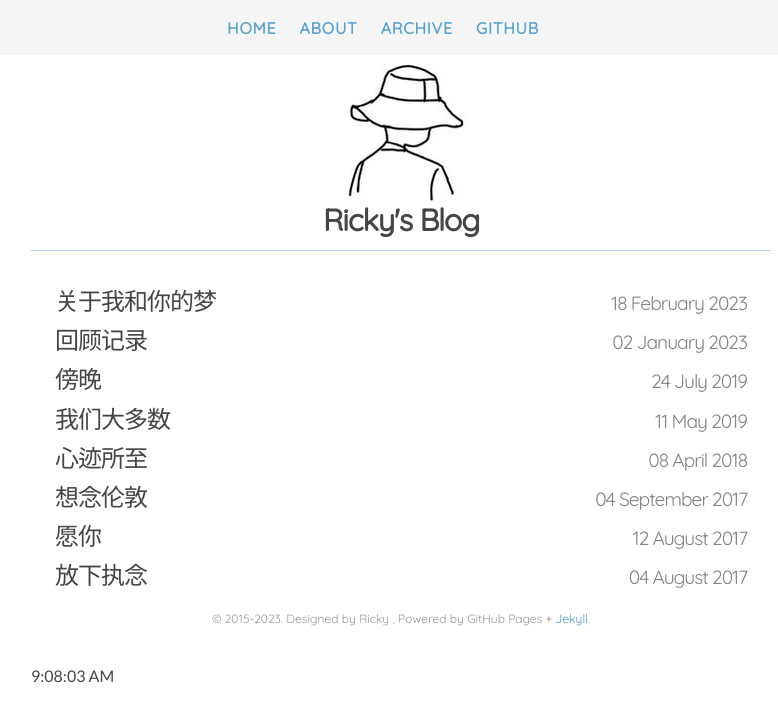
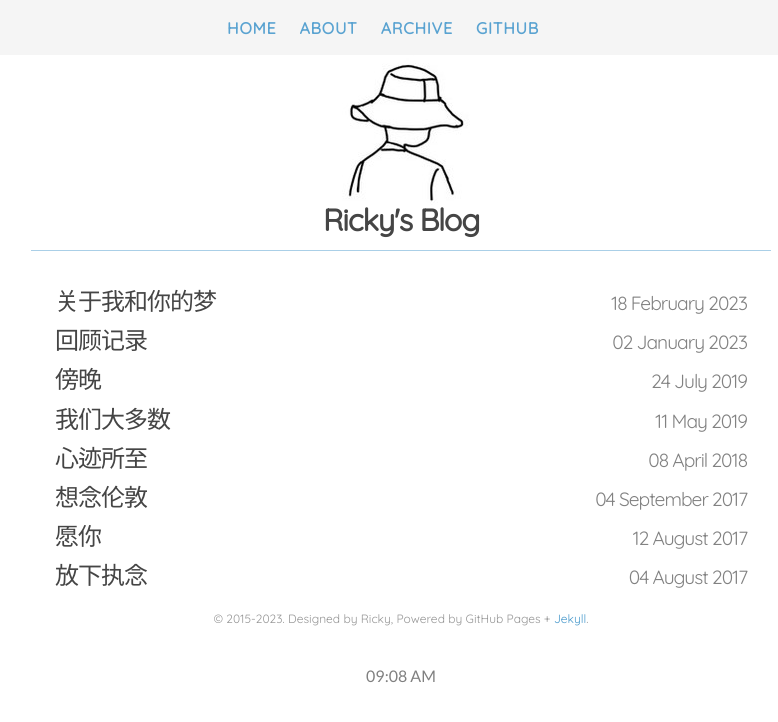
Before and after one commit to Rickylamn/Rickylamn.github.io, a Jekyll site: the page built from index.html, in a window 1280 px wide. Shown: the top 722 px of the page, without its empty margins (239-1017 px from the left). Built offline with Jekyll 4.4.1, drawn with Linux system fonts in a browser that asks for light colours; nearby versions of some CDN libraries.

Commit message:
Update index.html

```diff
--- a/index.html
+++ b/index.html
@@ -1,7 +1,6 @@
 ---
 layout: main
 ---
-
 <div class="home">
   <div class="logo-header">
     <img src='/assets/logo.png'>
@@ -20,17 +19,18 @@ layout: main
   </ul>
 
   <div class="footer center">
-           © 2015-2023.  Designed by Ricky , Powered by GitHub Pages + <a href=“https://github.com/kuoa/julia”>Jekyll</a>.
+    © 2015-2023. Designed by Ricky, Powered by GitHub Pages + <a href=“https://github.com/kuoa/julia”>Jekyll</a>.
   </div>
 
   <!-- 时钟 -->
-<div id="clock"></div>
+  <div id="clock" style="color: gray; text-align: center;"></div>
   <script>
     function updateClock() {
       var now = new Date();
       var clock = document.getElementById("clock");
-    clock.innerHTML = now.toLocaleTimeString();
+      clock.innerHTML = now.toLocaleTimeString([], { hour: '2-digit', minute: '2-digit' });
       setTimeout(updateClock, 5000); // 每秒钟更新一次
     }
     updateClock();
   </script>
+</div>
```
Lines whose indentation alone changed are shown as unchanged.
